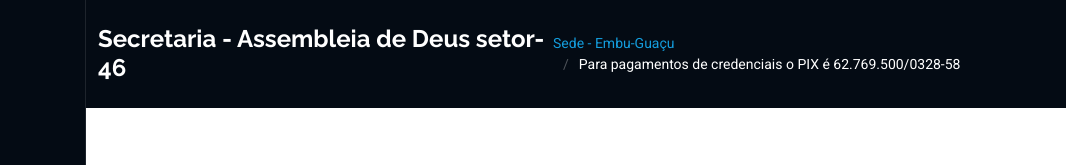
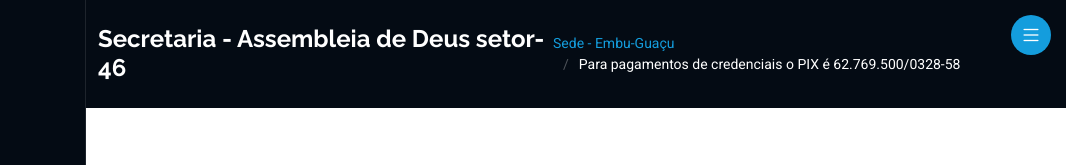
Before and after one commit to assembleia46adb-png/Secretaria, a plain HTML site: page Index.html in a window 1280 px wide. Shown: the top 165 px of the page, 214-1280 px from the left. Drawn offline with Linux system fonts and the light colour scheme.

Commit message:
Update Index.html

```diff
--- a/Index.html
+++ b/Index.html
@@ -39,7 +39,7 @@
 <body class="service-details-page">
 
   <header id="header" class="header dark-background header-show">
-    <i class="header-toggle d-xl-none bi bi-list"></i>
+    <i class="header-toggle bi bi-list"></i>
 
     <div class="profile-img">
       <img src="assets/img/my-profile-img.jpg" alt="" class="img-fluid rounded-circle">
```
